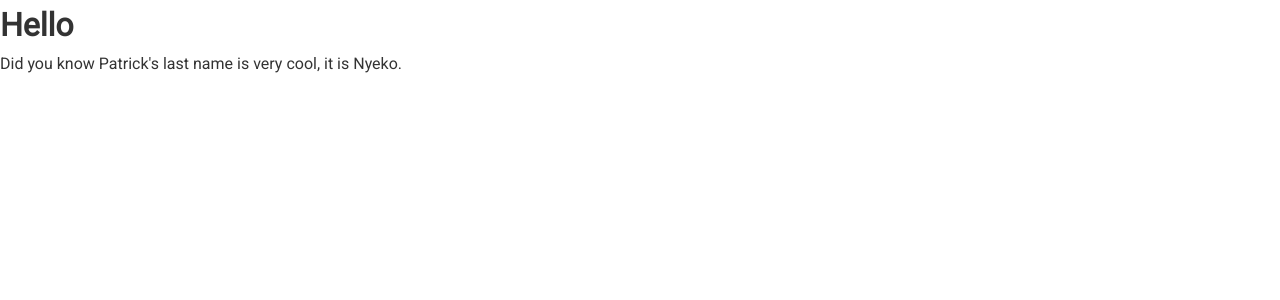
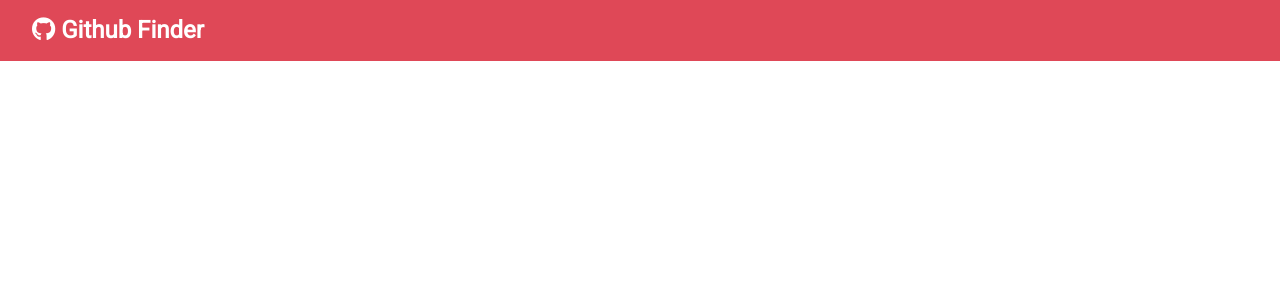
Before and after one commit to patrickayella04/ReactTheory, a React (Create React App) app: page / in a window 1280 px wide. Shown: the top 300 px of the page. Built offline with nearby package versions, Linux system fonts and the light colour scheme.

Commit message:
Components, Props and Proptypes

```diff
--- a/public/index.html
+++ b/public/index.html
@@ -13,6 +13,8 @@
 
     <link rel="manifest" href="%PUBLIC_URL%/manifest.json" />
 
+    <link rel="stylesheet" href="https://use.fontawesome.com/releases/v5.15.1/css/all.css" integrity="sha384-vp86vTRFVJgpjF9jiIGPEEqYqlDwgyBgEF109VFjmqGmIY/Y4HV4d3Gp2irVfcrp" crossorigin="anonymous">
+
     <title>Github Finder</title>
   </head>
   <body>
--- a/src/App.js
+++ b/src/App.js
@@ -1,5 +1,6 @@
 import React, {Component, Fragment} from 'react';
 import './App.css';
+import Navbar from '../src/components/layout/Navbar'
 
 // function App() {
 //   return (
@@ -32,25 +33,18 @@ class App extends Component {
 
 
   render() {
-    const name = 'John Doe';
-    const loading = false; // Change to true you get loading...
-    const showName = false;
+
 
 
     return (
-        <Fragment className="App">
+      <Fragment>
 
-        {
-          loading ? <h4>loading...</h4> :
-
-            <Fragment>
-          <h1>Hello {showName && name }</h1>
-              <p>Did you know {this.myName('Patrick', 'Nyeko')}</p>
-            </Fragment>
-        }
+         <div className="App">
 
 
-        {/* {loading ? <h4>loading...</h4> : <p>Did you know {this.myName('Patrick', 'Nyeko')}</p>} */}
+          <Navbar  />
+
+          </div>
 
 
         </Fragment>
--- /dev/null
+++ b/src/components/layout/Navbar.js
@@ -0,0 +1,31 @@
+import React, { Component } from 'react';
+//Prop types is type checking, it will tell you if your prop should be a number, string or an arry, or object or anything like that.We declare proptypes below as static = proptypes..This way props that are passed in are filtered so they are the correct data type of input making your application more robust. Short way to bring in prop types with our extension is type - impt enter :
+import PropTypes from 'prop-types'
+
+
+// Props - are properties that you can pass into a component from outside the component.
+// Default props - if we forget to define or put in props outside this component, we can use default props in the component which can be overriden if developer adds in their own props from outside this component.
+
+export class Navbar extends Component {
+    static defaultProps = {
+        title: 'Github Finder',
+        icon: 'fab fa-github'
+    };
+
+    static propTypes = {
+        title: PropTypes.string.isRequired,
+        icon: PropTypes.string.isRequired
+    }
+
+    render() {
+        return (
+            <nav className="navbar bg-primary">
+                <h1>
+                    <i className={this.props.icon}/> {this.props.title}
+                </h1>
+            </nav>
+        )
+    }
+}
+
+export default Navbar
```
Also changed, not shown: 1 other file (tests, documents, lock files or other folders).
